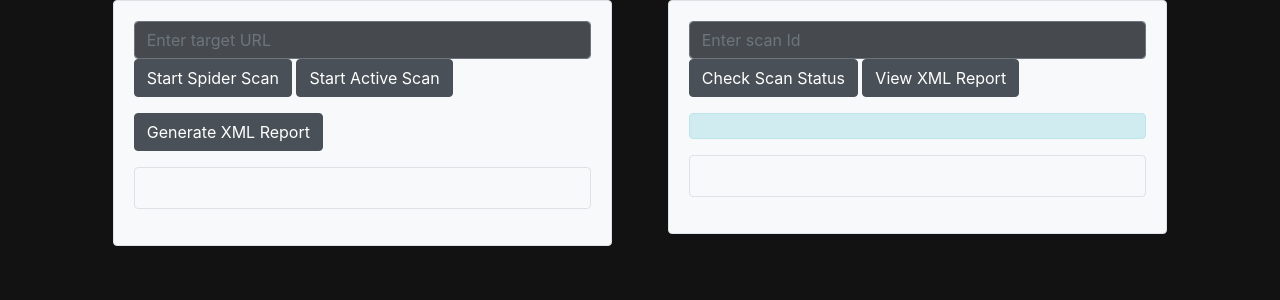
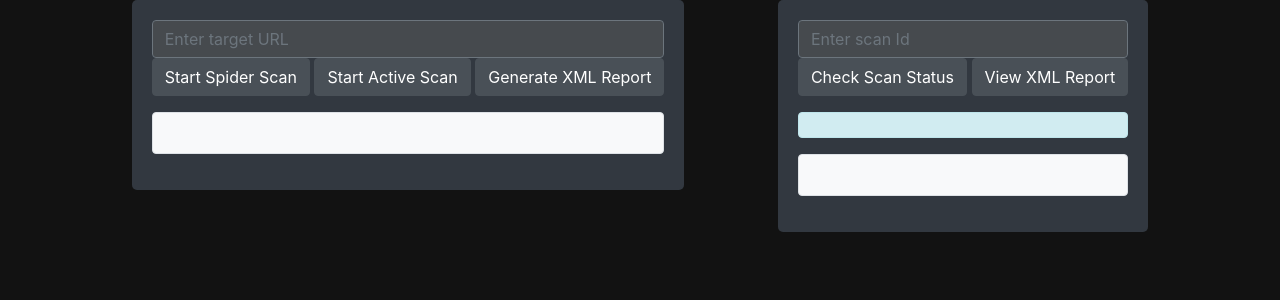
Before and after one commit to seancarr717/VulnScanner, a Flask app: page /spider in a window 1280 px wide. Shown: the part 100-400 px from the top of the page. Run offline with Flask 3, Linux system fonts and the light colour scheme; a user stored in the database is signed in; some libraries are stand-ins or nearby versions.

Commit message:
styled css

```diff
--- a/app/templates/spider.html
+++ b/app/templates/spider.html
@@ -25,13 +25,7 @@
     height: 75vh;
   }
 
-  .form-custom {
-    width: 45%;
-    padding: 20px;
-    background-color: #f8f9fa;
-    border: 1px solid #dee2e6;
-    border-radius: 0.25rem;
-  }
+
 
   .result-box {
     background-color: #f8f9fa;
@@ -137,7 +131,7 @@ function viewXmlReport() {
             if (data.error) {
                 alert("Error: " + data.error);
             } else {
-                document.getElementById('xmlDisplay').textContent = data.processed_data;
+                document.getElementById('xmlDisplay').textContent = data.xml_report;
             }
         })
         .catch(error => console.error('Error:', error));
```
